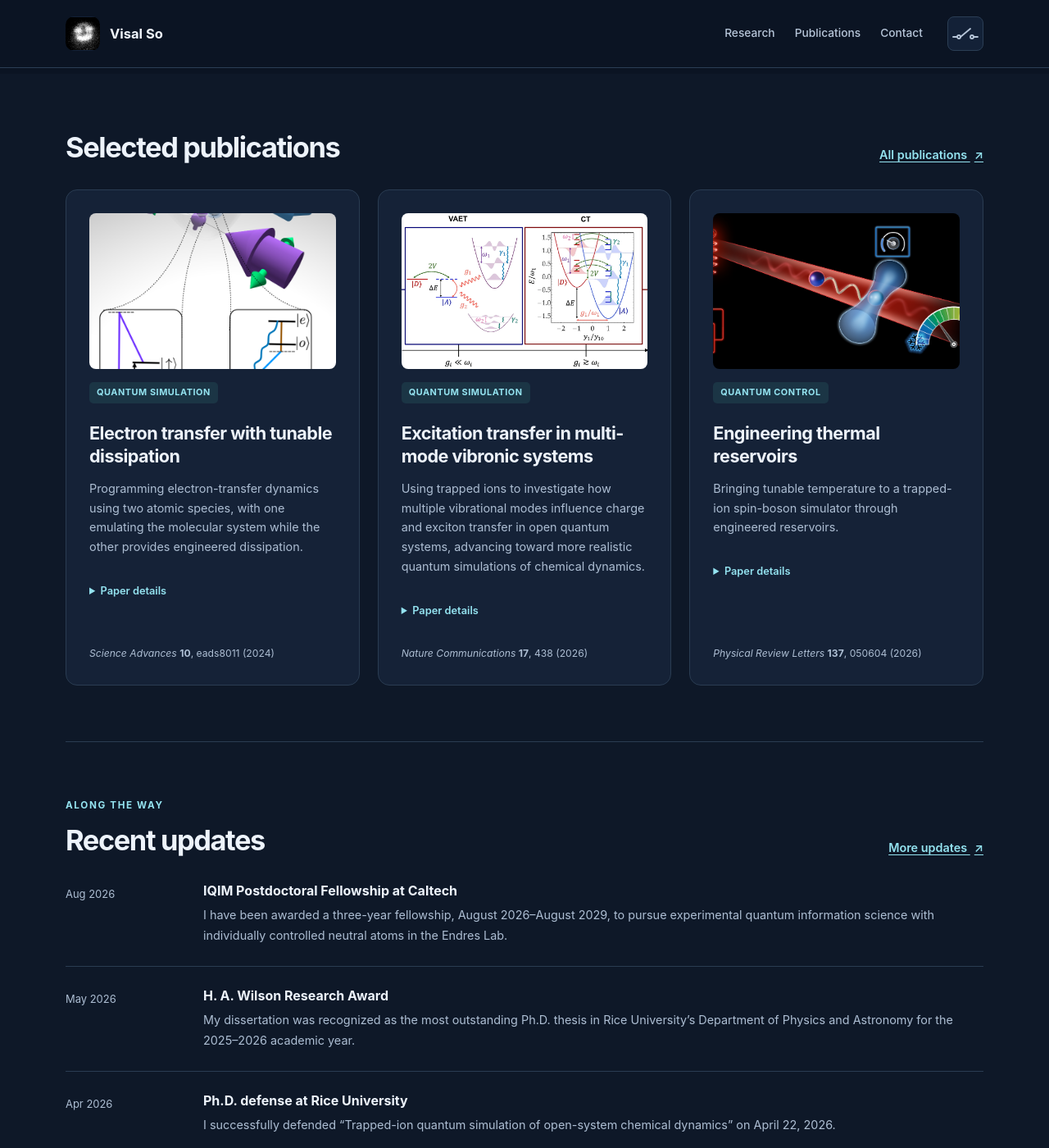
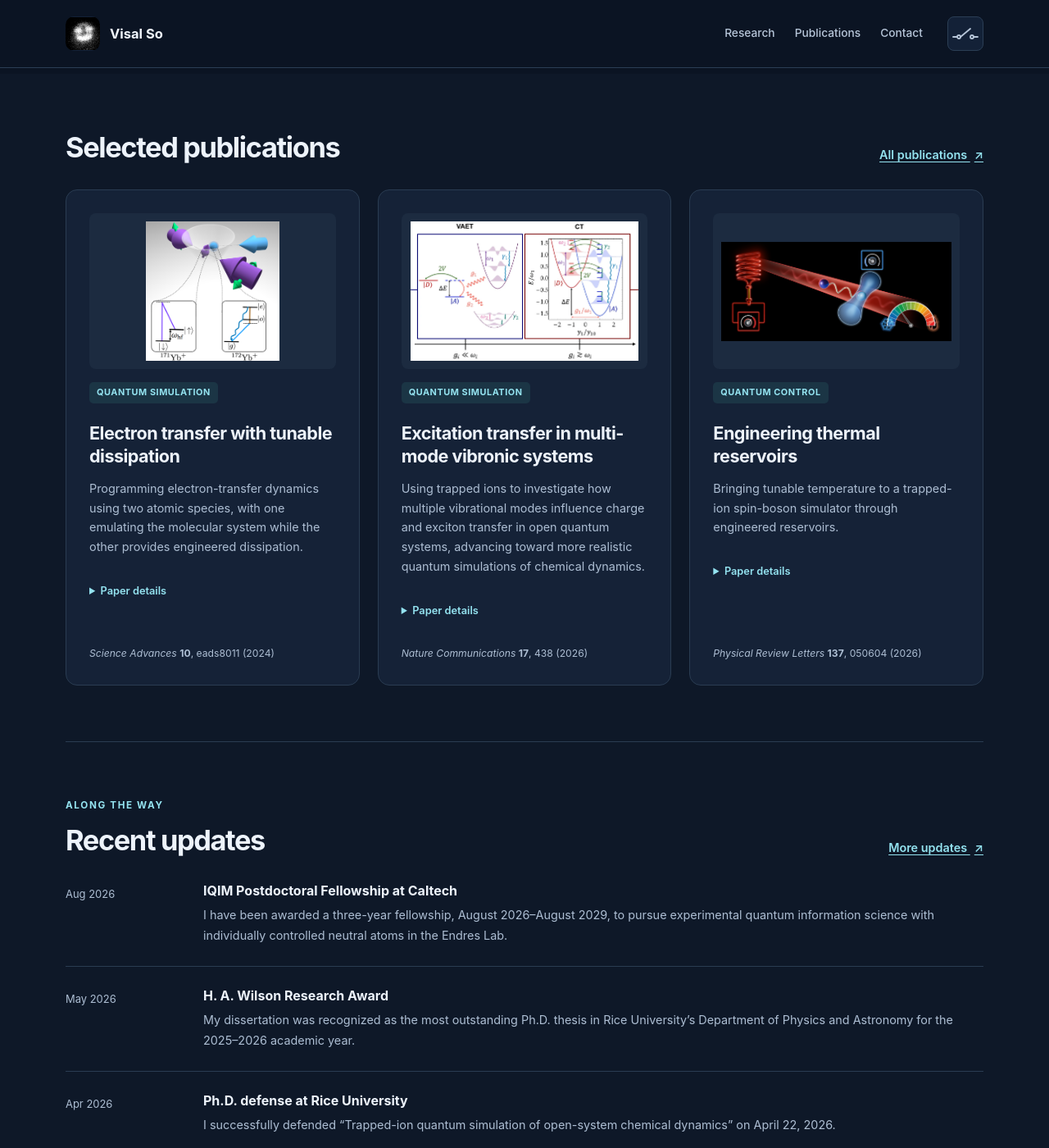
Before and after one commit to visalso/visalso.github.io, a Jekyll site: the page built from index.html, in a window 1280 px wide and 1400 px high, scrolled down 1173 px. Shown: the whole window at 82% size. Built offline with Jekyll 4.4.1, drawn with Linux system fonts in a browser that asks for light colours.

Commit message:
Update site.css

```diff
--- a/assets/css/site.css
+++ b/assets/css/site.css
@@ -671,15 +671,20 @@ details[open] > summary { margin-bottom: 12px; }
   .research-page__columns { gap: 35px; padding-bottom: 50px; }
 }
 
-/* Uniform Selected Publications thumbnails */
+/* Uniform thumbnails without cropping */
 .research-card .research-card__thumbnail {
-  display: block;
+  display: flex;
+  align-items: center;
+  justify-content: center;
   width: 100%;
   height: 190px !important;
   flex: 0 0 190px;
   aspect-ratio: auto !important;
+  padding: 10px;
+  box-sizing: border-box;
   overflow: hidden;
   border-radius: 8px;
+  background: var(--surface-soft);
   margin-bottom: 16px;
 }
 
@@ -687,7 +692,7 @@ details[open] > summary { margin-bottom: 12px; }
   display: block;
   width: 100% !important;
   height: 100% !important;
-  max-width: none;
-  object-fit: cover;
+  max-width: 100%;
+  object-fit: contain;
   object-position: center;
 }
```
